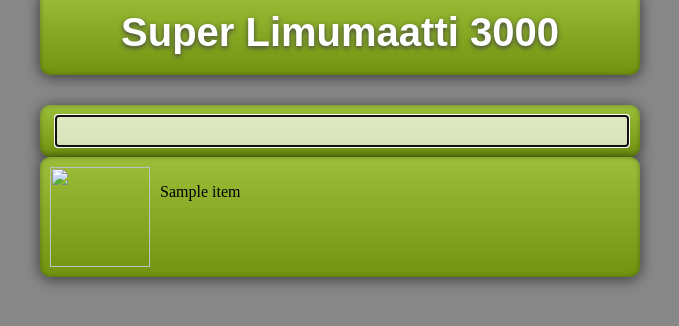
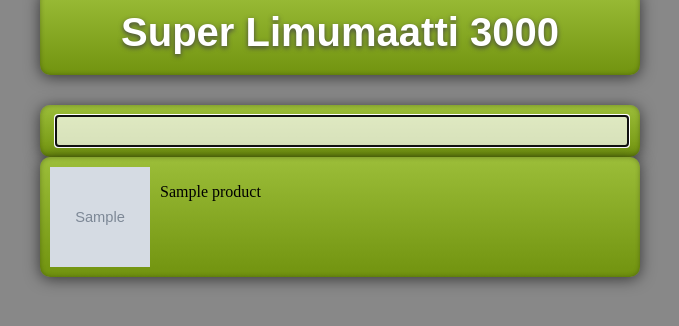
Before and after one commit to HelsinkiHacklab/limu, a Django app: template limuweb/osto/templates/osto/index.html in a window 1280 px wide. Shown: the top 326 px of the page, without its empty margins (300-979 px from the left). Run offline with Django 3.2, Linux system fonts and the light colour scheme; the template is opened without the code that fills it: most values are stand-ins (such as "Sample title", 1, 10 or a date in 2020); grey boxes marked "Sample" are stand-in pictures; parts of the project's set-up code (start-up, migrations or seed data) failed here and were passed over; some libraries are stand-ins or nearby versions.

Commit message:
Added images and better product handling in the main view.

```diff
--- a/limuweb/osto/templates/osto/index.html
+++ b/limuweb/osto/templates/osto/index.html
@@ -3,8 +3,12 @@
 {% block content %}
 {% for item in items %}
 <div class="green box item">
-	<img src="" alt="" />
+{% if item.product %}
+	{% if item.product.image %}<img src="{{ item.product.image.url }}" alt="" />{% endif %}
+	<p>{{ item.product.name }}</p>
+{% else %}
 	<p>{{ item }}</p>
+{% endif %}
 </div>
 {% endfor %}
 {% endblock %}
--- a/limuweb/osto/views.py
+++ b/limuweb/osto/views.py
@@ -1,6 +1,7 @@
 # Create your views here.
 from django.shortcuts import render_to_response
 from django.template import RequestContext
+from osto.models import Barcode
 
 def index(request):
 	items = request.session.get('items', None)
@@ -15,6 +16,7 @@ def index(request):
 			items.append(request.POST['inputfield'])
 			request.session.modified = True
 
+	items = [Barcode.get_or_code(x) for x in items]
 	data = {'items': items[::-1]}
 	return render_to_response('osto/index.html',
 		data,
```
